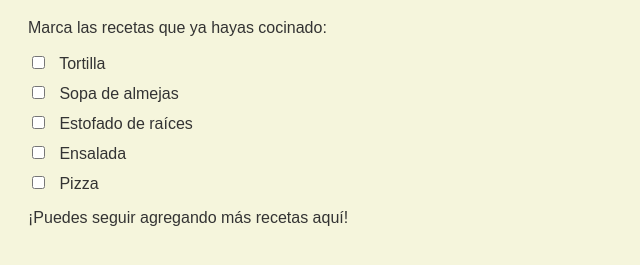
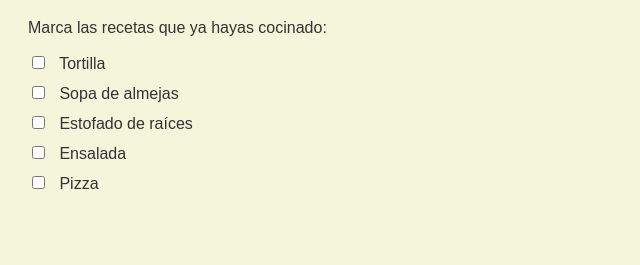
Before and after one commit to LuisHugo234/Stardew_Tracker, a plain HTML site: page index.html in a window 1280 px wide. Shown: the part 89-354 px from the top of the page, without its empty margins (0-640 px from the left). Drawn offline with Linux system fonts and the light colour scheme.

Commit message:
index.html

```diff
--- a/index.html
+++ b/index.html
@@ -36,6 +36,6 @@
     <li><label><input type="checkbox" /> Ensalada</label></li>
     <li><label><input type="checkbox" /> Pizza</label></li>
   </ul>
-  <p>¡Puedes seguir agregando más recetas aquí!</p>
+  <!-- <p>¡Puedes seguir agregando más recetas aquí!</p> -->
 </body>
 </html>
```
